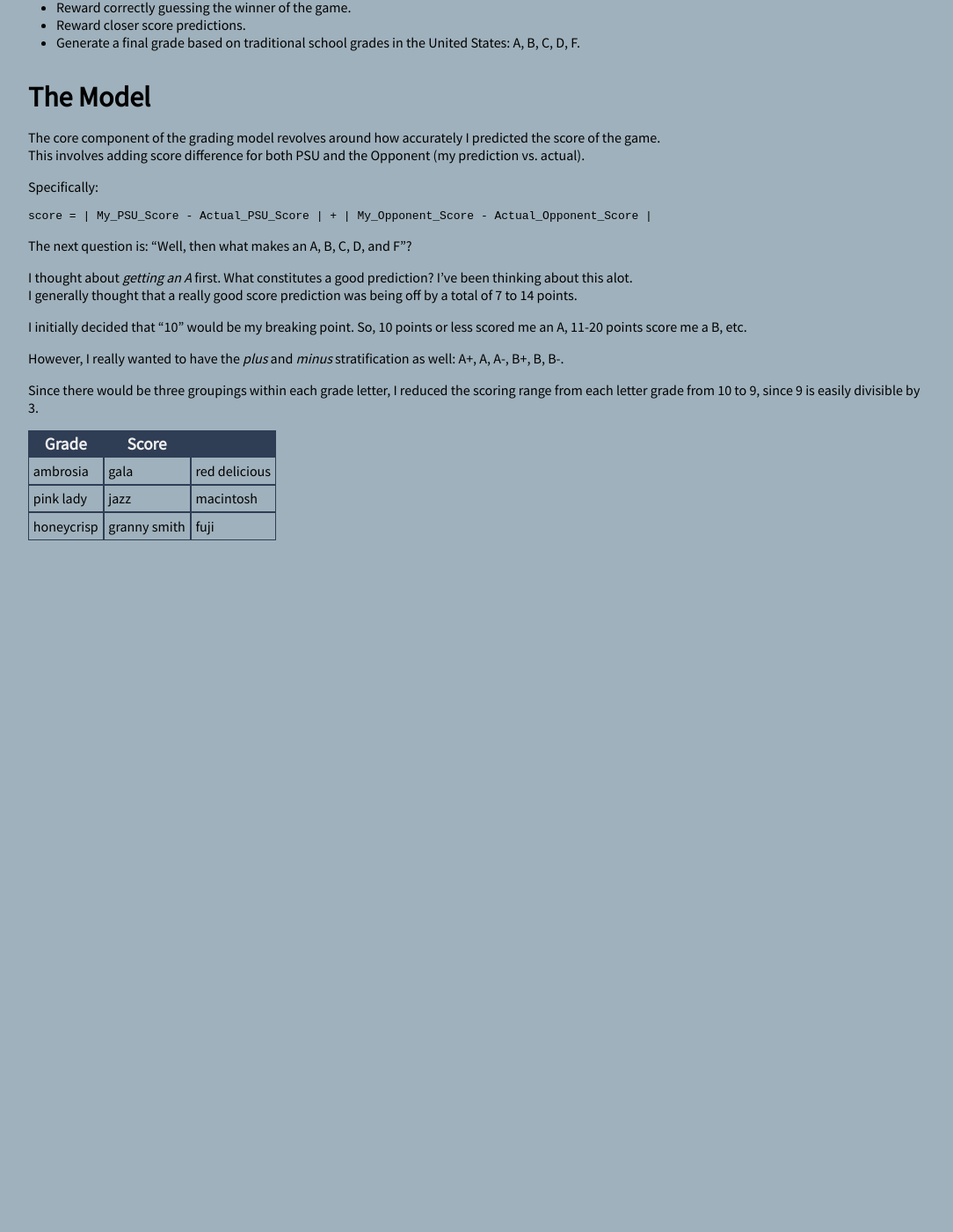
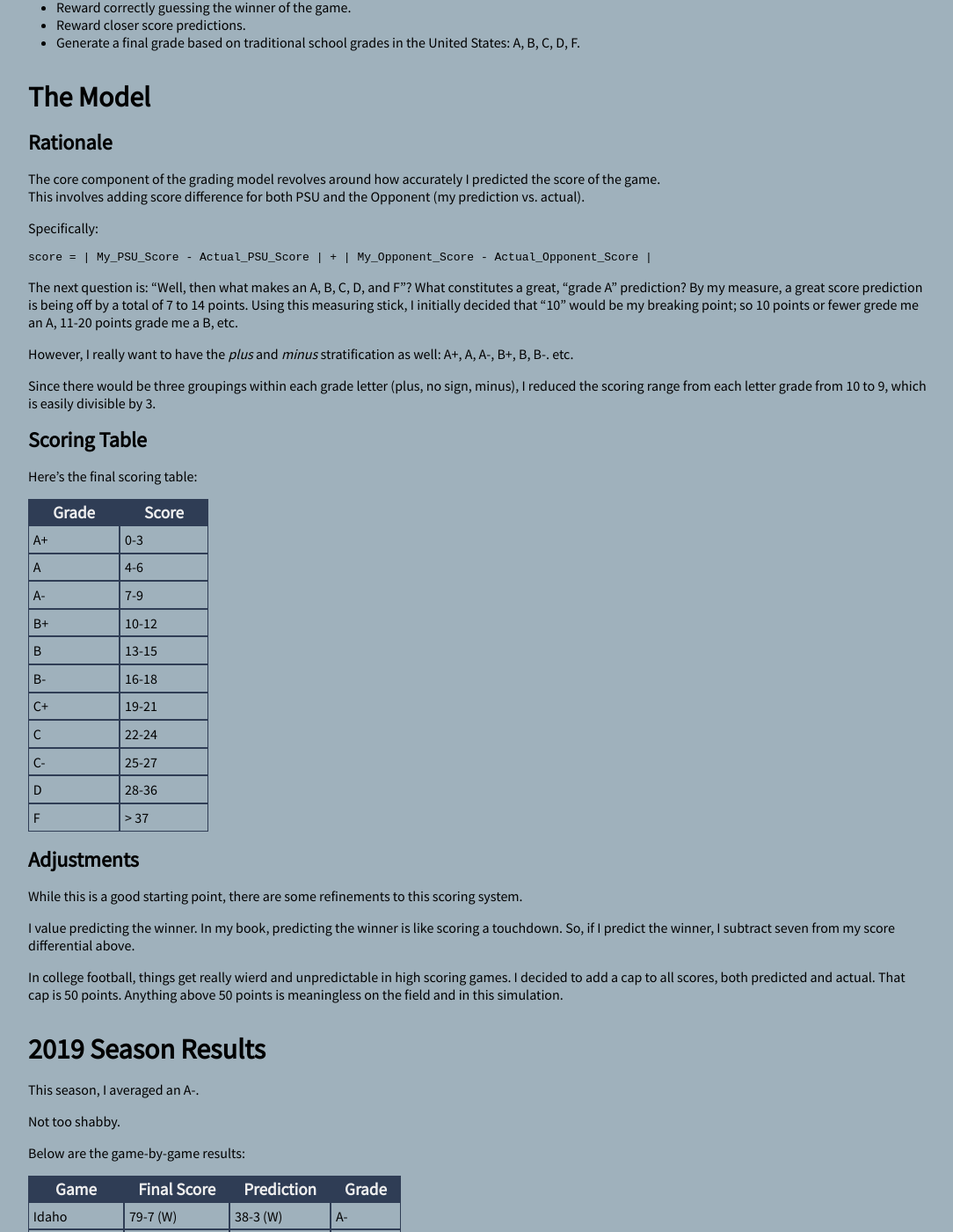
Before and after one commit to billkratzer/thekratzers-website-old, a Jekyll site: the page built from _posts/2019-12-04-grading-football-score-predictions.md, in a window 1280 px wide and 1400 px high, scrolled down 518 px. Shown: the whole window at 88% size, without its empty margins (96-1180 px from the left). Built offline with Jekyll 4.4.1, drawn with Linux system fonts in a browser that asks for light colours; nearby versions of some CDN libraries; some web fonts are replaced; before the commit the page ends 1148 px from its top, so only the background shows below that; some of the changed text lies outside the part shown.

Commit message:
finallly got around to re-editing this post!

```diff
--- a/_posts/2019-12-04-grading-football-score-predictions.md
+++ b/_posts/2019-12-04-grading-football-score-predictions.md
@@ -1,7 +1,7 @@
 ---
 layout: post
 title:  "Grading Football Score Predictions!"
-date:   2022-12-04 20:00:00 -0500
+date:   2019-12-04 20:00:00 -0500
 author:  Bill Kratzer
 categories: football
 css_file: post.css
@@ -12,8 +12,7 @@ For the last few years, I have been making predictions to scores of Penn State f
 More recently, I have become interested in the idea of grading my predictions as well as benchmarking my predictions against others.
 After all, don't we all want to measure how good we are?
 
-Before coming up with my own system, I decided to see if there were any true-and-tried measurement systems.
-It turns out, I couldn't find any.   I might just be a bad Internet Googler, so if you find some that you like, please let me know.
+Before coming up with my own system, I decided to see if there were any true-and-tried measurement systems. It turns out, I couldn't find any.   I might just be a bad Internet Googler, so if you find some that you like, please let me know.
 
 I decided that it would be fun to come up with my own model.
 
@@ -25,6 +24,8 @@ These were the driving guideposts to my grading model:
 
 # The Model
 
+## Rationale
+
 The core component of the grading model revolves around how accurately I predicted the score of the game.
 This involves adding score difference for both PSU and the Opponent (my prediction vs. actual).
 
@@ -32,19 +33,57 @@ Specifically:
 
 `score = | My_PSU_Score - Actual_PSU_Score | + | My_Opponent_Score - Actual_Opponent_Score |`
 
-The next question is: "Well, then what makes an A, B, C, D, and F"?
+The next question is: "Well, then what makes an A, B, C, D, and F"?  What constitutes a great, "grade A" prediction? By my measure, a great score prediction is being off by a total of 7 to 14 points.  Using this measuring stick, I initially decided that "10" would be my breaking point; so 10 points or fewer grede me an A, 11-20 points grade me a B, etc.
 
-I thought about *getting an A* first.  What constitutes a good prediction?   I've been thinking about this alot.
-I generally thought that a really good score prediction was being off by a total of 7 to 14 points.
+However, I really want to have the *plus* and *minus* stratification as well:  A+, A, A-, B+, B, B-. etc.
 
-I initially decided that "10" would be my breaking point.   So, 10 points or less scored me an A, 11-20 points score me a B, etc.
+Since there would be three groupings within each grade letter (plus, no sign, minus), I reduced the scoring range from each letter grade from 10 to 9, which is easily divisible by 3.
 
-However, I really wanted to have the *plus* and *minus* stratification as well:  A+, A, A-, B+, B, B-.
+## Scoring Table
 
-Since there would be three groupings within each grade letter, I reduced the scoring range from each letter grade from 10 to 9, since 9 is easily divisible by 3.
+Here's the final scoring table:
 
-| Grade | Score |
-|-------|--------|---------|
-| ambrosia | gala | red delicious |
-| pink lady | jazz | macintosh |
-| honeycrisp | granny smith | fuji |
+| Grade | Score
+|-------|--------|
+| A+    | 0-3    |
+| A     | 4-6    |
+| A-    | 7-9    |
+| B+    | 10-12  |
+| B     | 13-15  |
+| B-    | 16-18  |
+| C+    | 19-21  |
+| C     | 22-24  |
+| C-    | 25-27  |
+| D     | 28-36  |
+| F     | > 37   |
+
+## Adjustments
+
+While this is a good starting point, there are some refinements to this scoring system.
+
+I value predicting the winner.  In my book, predicting the winner is like scoring a touchdown.  So, if I predict the winner, I subtract seven from my score differential above.
+
+In college football, things get really wierd and unpredictable in high scoring games.  I decided to add a cap to all scores, both predicted and actual.   That cap is 50 points.   Anything above 50 points is meaningless on the field and in this simulation.
+
+# 2019 Season Results
+
+This season, I averaged an A-.
+
+Not too shabby.
+
+Below are the game-by-game results:
+
+| Game  | Final Score | Prediction | Grade |
+|-------|-------------|------------|-------|
+| Idaho | 79-7 (W) | 38-3 (W) | A- |
+| Buffalo | 45-13 (W) | 38-7 (W) | A |
+| Pitt | 17-10 (W) | 45-10 (W) | C+ |
+| Maryland | 59-0 (W) | 35-24 (W) | D |
+| Purdue | 35-7 (W) | 31-10 (W) | A+ |
+| Iowa | 17-12 (W) | 14-13 (W) | A+ |
+| Michigan | 28-21 (W) | 21-17 (W) | A |
+| Michigan State | 28-7 (W) | 20-17 (W) | B+ |
+| Minnesota | 26-31 (L) |  24-17 (W) | B- |
+| Indiana | 34-27 (W) | 35-24 (W) | A+ |
+| Ohio State | 17-28 (L) | 17-31 (L) | A+ |
+| Rutgers | 27-6 (W) | 44-0 (W) | B- |
```
